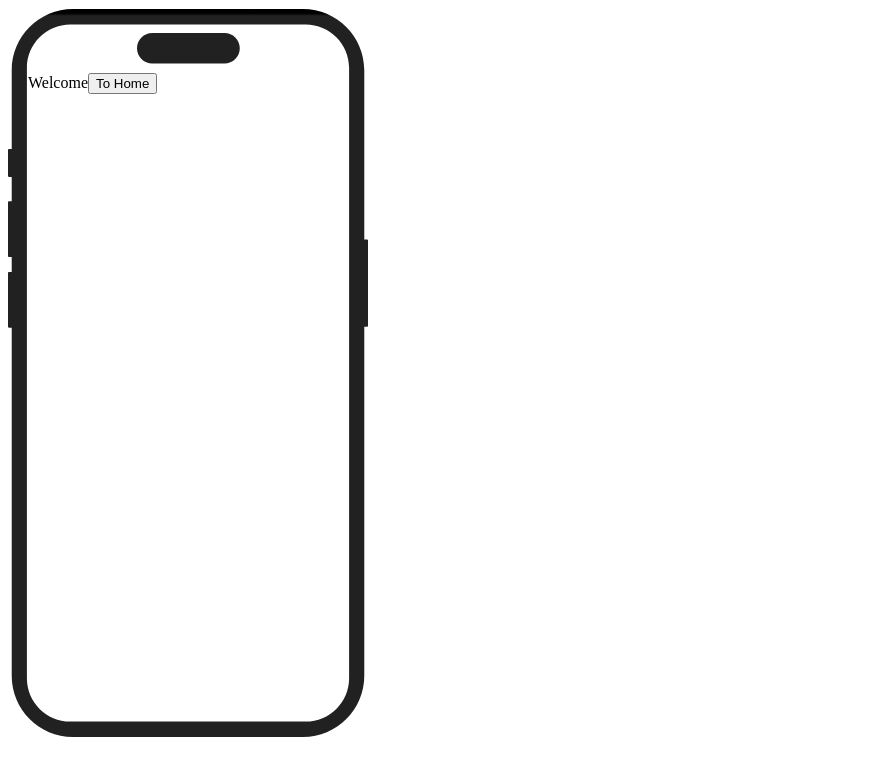
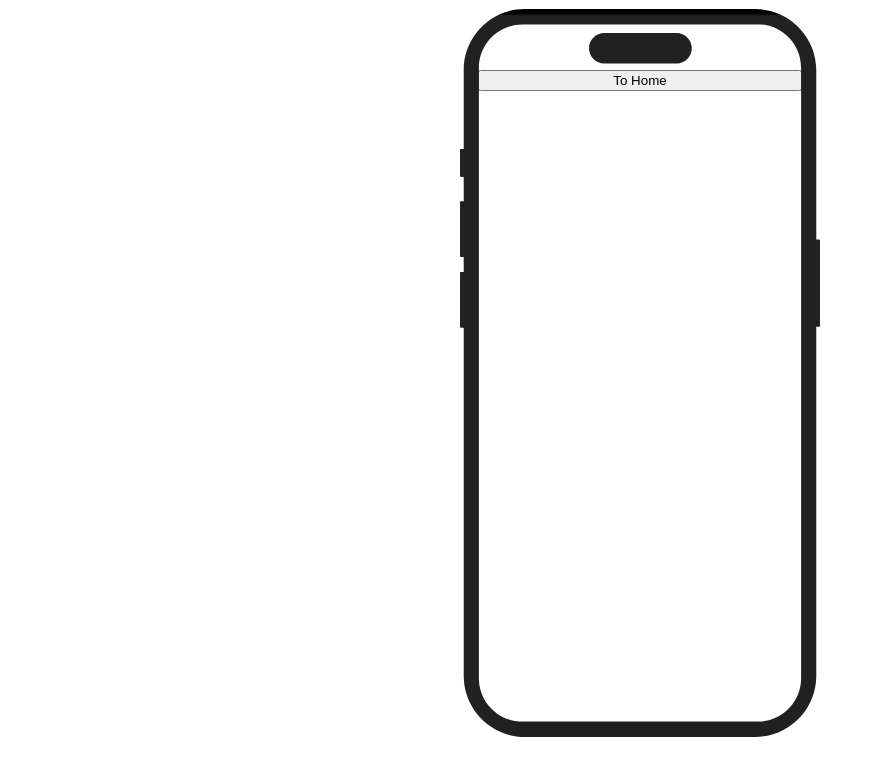
Before and after one commit to wirelesseye/FitBuddy-prototype, a React (Vite) app: page / in a window 1280 px wide. Shown: the top 776 px of the page, without its empty margins (0-875 px from the left). Built offline with nearby package versions, Linux system fonts and the light colour scheme.

Commit message:
Add basic container components

```diff
--- a/src/Layout.tsx
+++ b/src/Layout.tsx
@@ -1,36 +1,49 @@
 import { useNavigation } from "./stores/navigation";
 import Iphone from "./assets/iphone.svg";
-import { css } from "@emotion/css";
+import { css, injectGlobal } from "@emotion/css";
+
+injectGlobal`
+    ::-webkit-scrollbar {
+        display: none;
+    }
+    body {
+        user-select: none;
+    }
+`
 
 export default function Layout() {
     const { Screen } = useNavigation();
 
     return (
         <div>
-            <div
-                className={css`
-                    width: 360px;
-                    height: 730px;
-                `}
-            >
-                <img
-                    className={css`
-                        position: absolute;
-                        pointer-events: none;
-                    `}
-                    src={Iphone}
-                />
-                <div
-                    className={css`
-                        box-sizing: border-box;
-                        width: 100%;
-                        height: 100%;
-                        padding: 65px 20px 20px 20px;
-                    `}
-                >
+            <div className={styles.container}>
+                <div className={styles.main}>
                     <Screen />
                 </div>
+                <img className={styles.shell} src={Iphone} />
             </div>
         </div>
     );
 }
+
+const styles = {
+    container: css`
+        position: relative;
+        margin: auto;
+        width: 360px;
+        height: 730px;
+    `,
+    shell: css`
+        position: absolute;
+        pointer-events: none;
+    `,
+    main: css`
+        position: absolute;
+        left: 18px;
+        right: 18px;
+        top: 15px;
+        bottom: 15px;
+        border-radius: 45px;
+        overflow: hidden;
+    `,
+};
--- /dev/null
+++ b/src/components/Button.tsx
@@ -0,0 +1,12 @@
+interface ButtonProps {
+    onClick?: () => void;
+    children?: React.ReactNode;
+}
+
+export function Button(props: ButtonProps) {
+    return (
+        <div onClick={props.onClick}>
+            {props.children}
+        </div>
+    )
+}
--- /dev/null
+++ b/src/components/FlexBox.tsx
@@ -0,0 +1,33 @@
+import { css, cx } from "@emotion/css";
+
+interface FlexBoxProps {
+    className?: string;
+    children?: React.ReactNode;
+    direction?: "row" | "column";
+    alignItems?: "flex-start" | "center" | "flex-end";
+    justifyContent?: "flex-start" | "center" | "flex-end" | "space-between";
+}
+
+export function FlexBox(props: FlexBoxProps) {
+    return (
+        <div
+            className={cx(
+                css`
+                    display: flex;
+                    ${props.direction
+                        ? `flex-direction: ${props.direction};`
+                        : null}
+                    ${props.alignItems
+                        ? `align-items: ${props.alignItems};`
+                        : null}
+                    ${props.justifyContent
+                        ? `justify-content: ${props.justifyContent};`
+                        : null}
+                `,
+                props.className
+            )}
+        >
+            {props.children}
+        </div>
+    );
+}
--- /dev/null
+++ b/src/components/SafeArea.tsx
@@ -0,0 +1,41 @@
+import { css, cx } from "@emotion/css";
+
+interface SafeAreaProps {
+    children?: React.ReactNode;
+    avoidHeader?: boolean;
+    avoidFooter?: boolean;
+}
+
+export function SafeArea({
+    children,
+    avoidHeader = true,
+    avoidFooter = true,
+}: SafeAreaProps) {
+    return (
+        <div
+            className={cx(
+                styles.safeArea,
+                avoidHeader
+                    ? css`
+                          margin-top: 47px;
+                      `
+                    : null,
+                avoidFooter
+                    ? css`
+                          margin-bottom: 34px;
+                      `
+                    : null
+            )}
+        >
+            {children}
+        </div>
+    );
+}
+
+const styles = {
+    safeArea: css`
+        display: flex;
+        flex-direction: column;
+        overflow: auto;
+    `,
+};
--- /dev/null
+++ b/src/components/Screen.tsx
@@ -0,0 +1,23 @@
+import { css } from "@emotion/css";
+
+interface ScreenProps {
+    children?: React.ReactNode;
+}
+
+export function Screen(props: ScreenProps) {
+    return (
+        <div className={styles.screen}>
+            {props.children}
+        </div>
+    )
+}
+
+const styles = {
+    screen: css`
+        display: flex;
+        flex-direction: column;
+        height: 100%;
+        width: 100%;
+        overflow: scroll;
+    `
+}
--- /dev/null
+++ b/src/components/index.ts
@@ -0,0 +1,6 @@
+import { Button } from "./Button";
+import { FlexBox } from "./FlexBox";
+import { SafeArea } from "./SafeArea";
+import { Screen } from "./Screen";
+
+export { Button, FlexBox, SafeArea, Screen };
--- a/src/screens/HomeScreen.tsx
+++ b/src/screens/HomeScreen.tsx
@@ -1,11 +1,14 @@
+import { SafeArea, Screen } from "../components";
 import { useNavigation } from "../stores/navigation";
 
 export default function HomeScreen() {
     const { back } = useNavigation();
     return (
-        <div>
-            Home
-            <button onClick={() => back()}>Back</button>
-        </div>
+        <Screen>
+            <SafeArea>
+                Home
+                <button onClick={() => back()}>Back</button>
+            </SafeArea>
+        </Screen>
     );
 }
--- a/src/screens/WelcomeScreen.tsx
+++ b/src/screens/WelcomeScreen.tsx
@@ -1,12 +1,14 @@
-import { useNavigation } from "../stores/navigation"
+import { SafeArea, Screen } from "../components";
+import { useNavigation } from "../stores/navigation";
 
 export default function WelcomeScreen() {
     const { push } = useNavigation();
 
     return (
-        <div>
-            Welcome
-            <button onClick={() => push("home")}>To Home</button>
-        </div>
-    )
+        <Screen>
+            <SafeArea>
+                <button onClick={() => push("home")}>To Home</button>
+            </SafeArea>
+        </Screen>
+    );
 }
```
